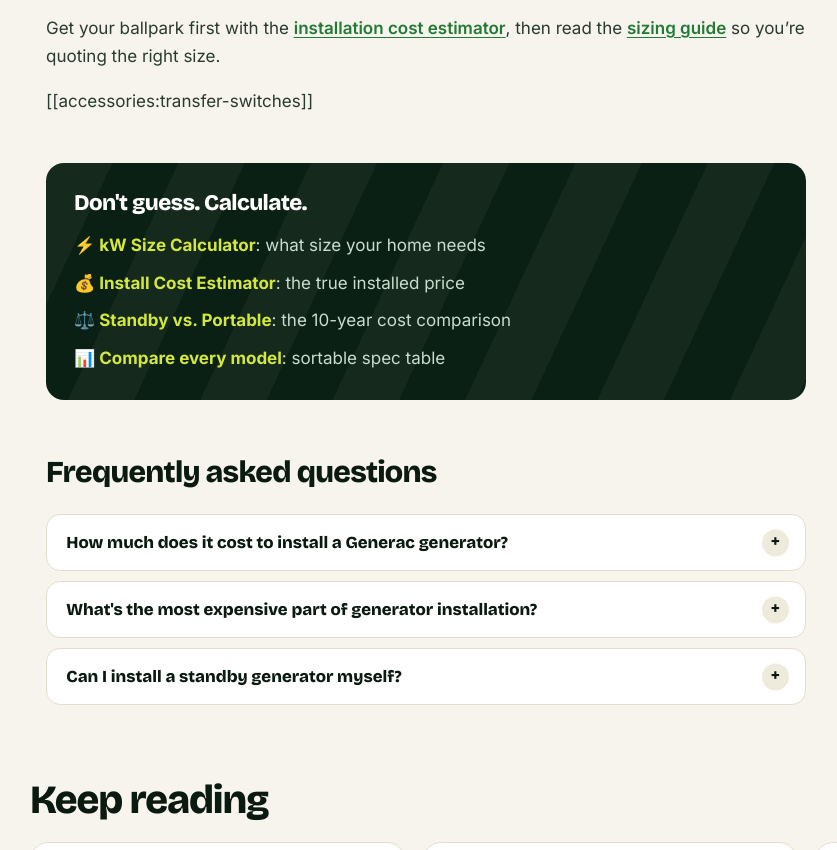
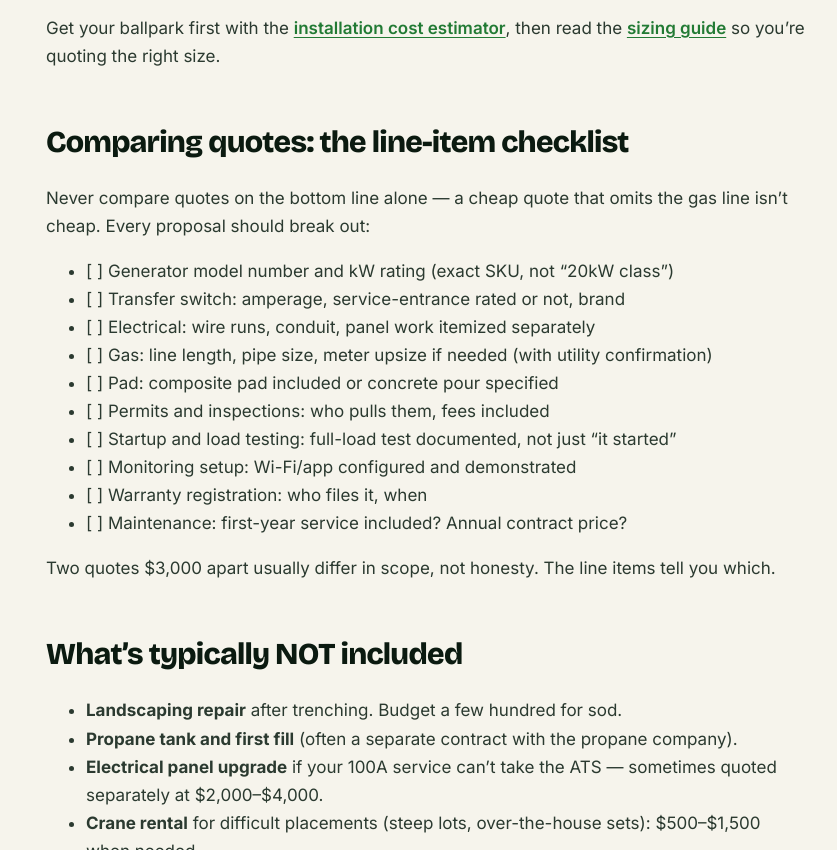
Before and after one commit to sagivo/standby-generator-guide, an Astro site: page /posts/standby-generator-installation-cost in a window 1280 px wide. Shown: the part 1950-2800 px from the top of the page, without its empty margins (30-867 px from the left). Built offline with nearby package versions, Linux system fonts and the light colour scheme; Astro itself is replaced by a stand-in of ours; no server answers; a web font is replaced by a local one.

Commit message:
Content engine: SEO tune-up + new articles (src/content/posts/standby-generator-installation-cost.md)

```diff
--- a/src/content/posts/standby-generator-installation-cost.md
+++ b/src/content/posts/standby-generator-installation-cost.md
@@ -52,4 +52,42 @@
 
 Get your ballpark first with the [installation cost estimator](/tools/install-cost-estimator/), then read the [sizing guide](/posts/standby-generator-sizing-guide/) so you're quoting the right size.
 
+## Comparing quotes: the line-item checklist
+
+Never compare quotes on the bottom line alone — a cheap quote that omits the gas line isn't cheap. Every proposal should break out:
+
+- [ ] Generator model number and kW rating (exact SKU, not "20kW class")
+- [ ] Transfer switch: amperage, service-entrance rated or not, brand
+- [ ] Electrical: wire runs, conduit, panel work itemized separately
+- [ ] Gas: line length, pipe size, meter upsize if needed (with utility confirmation)
+- [ ] Pad: composite pad included or concrete pour specified
+- [ ] Permits and inspections: who pulls them, fees included
+- [ ] Startup and load testing: full-load test documented, not just "it started"
+- [ ] Monitoring setup: Wi-Fi/app configured and demonstrated
+- [ ] Warranty registration: who files it, when
+- [ ] Maintenance: first-year service included? Annual contract price?
+
+Two quotes $3,000 apart usually differ in scope, not honesty. The line items tell you which.
+
+## What's typically NOT included
+
+- **Landscaping repair** after trenching. Budget a few hundred for sod.
+- **Propane tank and first fill** (often a separate contract with the propane company).
+- **Electrical panel upgrade** if your 100A service can't take the ATS — sometimes quoted separately at $2,000–$4,000.
+- **Crane rental** for difficult placements (steep lots, over-the-house sets): $500–$1,500 when needed.
+- **Extended warranty** — decide separately, not under install-day pressure.
+
+## Financing and incentives
+
+Many dealers offer 12-month same-as-cash or low-APR financing through partners — worth asking about, since the project is lumpy. A few notes:
+
+- The federal residential clean energy credit does **not** cover standby generators (it's solar/battery/geothermal). Don't let anyone tell you otherwise.
+- Some utilities offer **demand-response programs** that pay you a small annual credit for letting them exercise or curtail the unit — Generac's Grid Services program is the prominent example. Ask your installer; it's free money if your utility participates.
+- Homeowners insurance sometimes offers a small discount for whole-house backup — call your agent after install. It won't be much, but it's a phone call.
+- For medical necessity (powered medical equipment), check with your tax advisor about medical expense deductions — standby generators have qualified in documented cases.
+
+## Timing your purchase
+
+Late winter through spring is the buyer's season: installers are hungry, lead times are short, and you're ready before storm season. Buying in August after a hurricane warning means premium pricing and 6–10 week backlogs. If your region has a predictable storm season, buy 3–4 months ahead of it.
+
 [[accessories:transfer-switches]]
```
